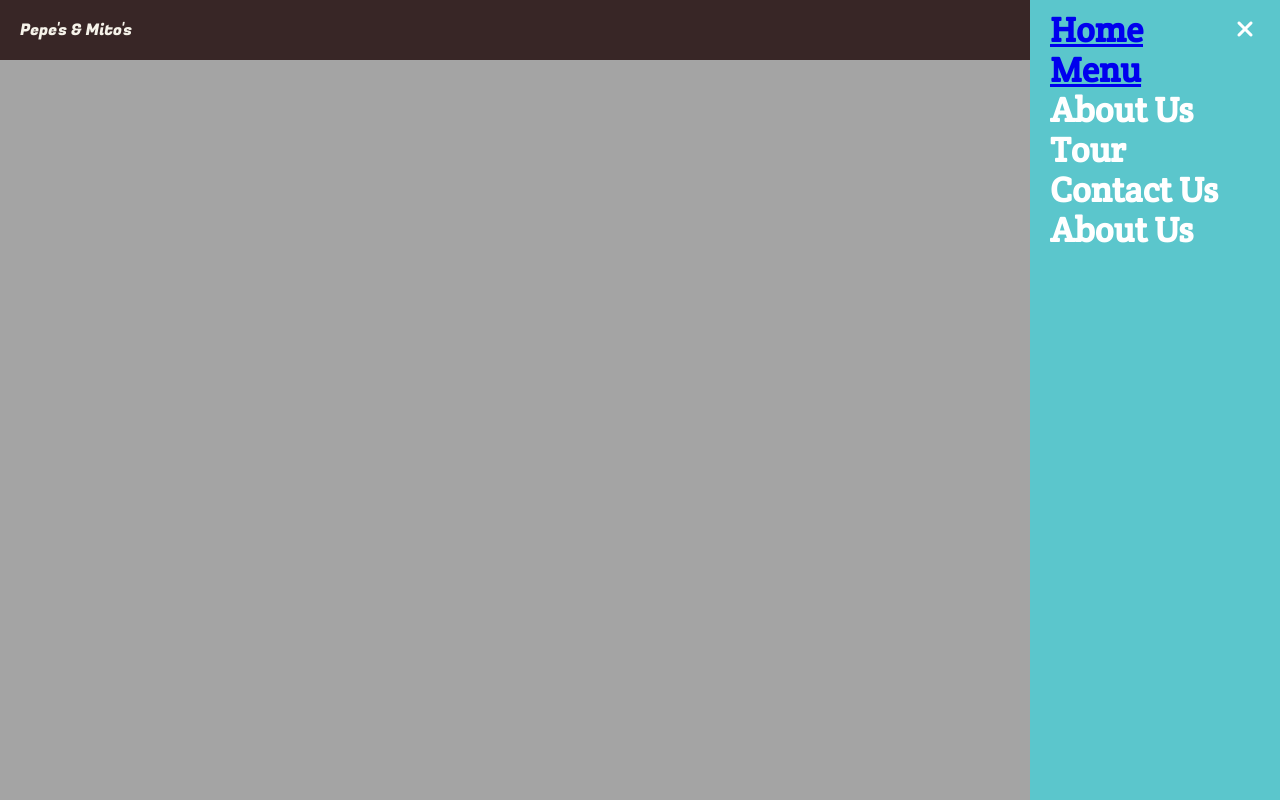
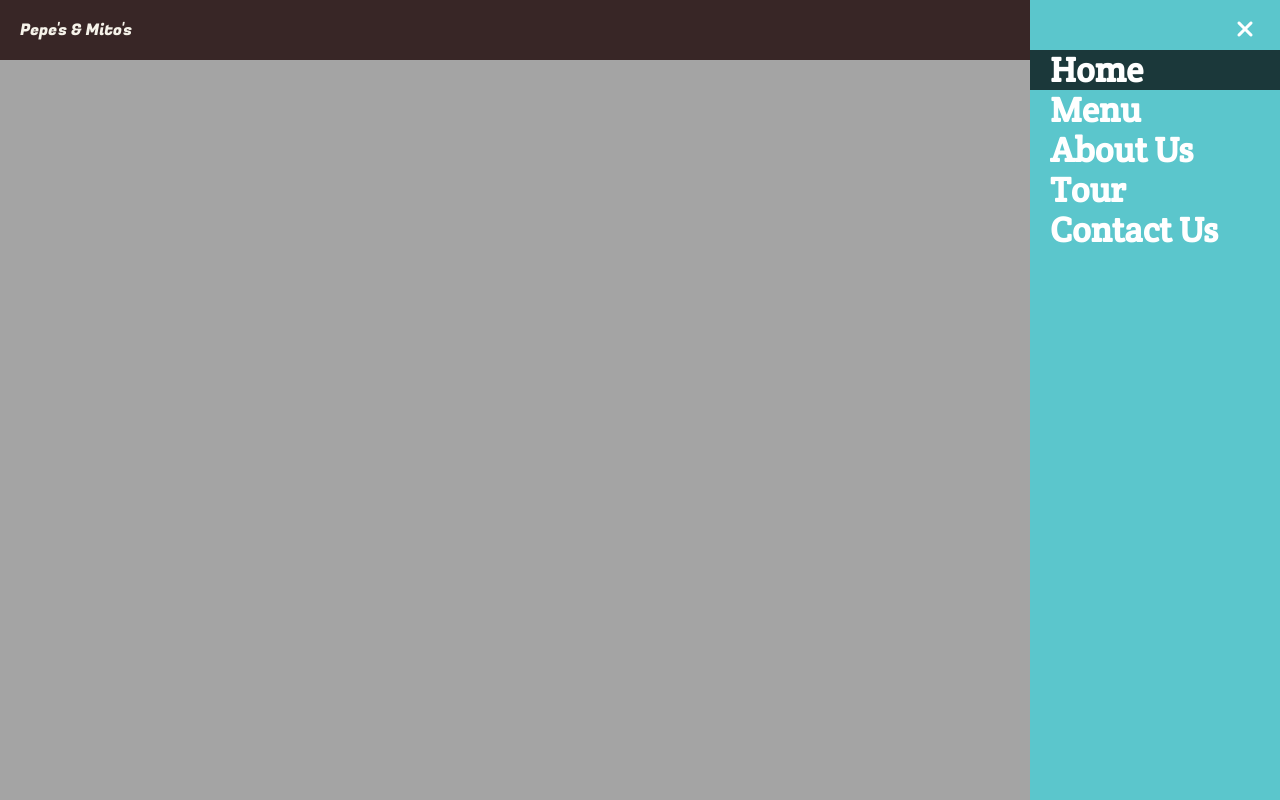
Before and after one commit to marbaez1714/pepes-mitos, a React (Create React App) app: page /contact in a window 1280 px wide. Both pictures are taken after a click on the button 1243 px from the left and 30 px from the top of the page. Built offline with nearby package versions, Linux system fonts and the light colour scheme; a web font is replaced by a local one.

Commit message:
sidesheet animations

```diff
--- a/src/App.js
+++ b/src/App.js
@@ -1,4 +1,4 @@
-import React from "react";
+import React, { useState } from "react";
 import { BrowserRouter as Router, Route, Switch } from "react-router-dom";
 import Header from "./components/Header";
 import LandingPage from "./components/LandingPage";
@@ -6,10 +6,15 @@ import Menu from "./components/menu/Menu";
 import "./App.scss";
 
 function App() {
+  const [sheetOpen, setSheetOpen] = useState(false);
+  const [location, setLocation] = useState("/");
+
+  const toggleSheet = () => setSheetOpen(!sheetOpen);
+
   return (
     <Router>
-      <div className="pm-site">
-        <Header />
+      <Header open={sheetOpen} handleOpen={toggleSheet} location={location} handleChange={setLocation} />
+      <div className={`pm-site ${sheetOpen ? "sheetOpen" : ""}`}>
         <Switch>
           <Route path="/" exact component={LandingPage} />
           <Route path="/menu/" component={Menu} />
--- a/src/App.scss
+++ b/src/App.scss
@@ -8,4 +8,10 @@ html {
   height: 100%;
   width: 100%;
   margin-top: 60px;
+  transform: translatex(0px);
+  transition: all 250ms ease-in;
+
+  &.sheetOpen {
+    transform: translateX(-250px);
+  }
 }
--- a/src/components/Header.js
+++ b/src/components/Header.js
@@ -1,18 +1,22 @@
-import React, { useState } from "react";
+import React from "react";
 import Sidesheet from "./sidesheet/Sidesheet";
 import "./Header.scss";
 
 export default function Header(props) {
-  const [sheetOpen, setSheetOpen] = useState(false);
-  const toggleSheet = () => setSheetOpen(!sheetOpen);
+  const { open, handleOpen, location, handleChange } = props;
 
   return (
-    <header className={`headerContainer ${sheetOpen ? "sheetOpen" : ""}`}>
+    <header className={`headerContainer ${open ? "sheetOpen" : ""}`}>
       <span className="headerTitle">Pepe's & Mito's</span>
-      <button onClick={toggleSheet} className="sidesheetButton">
+      <button onClick={handleOpen} className="sidesheetButton">
         <i class="fas fa-bars" />
       </button>
-      <Sidesheet open={sheetOpen} handleClose={toggleSheet} />
+      <Sidesheet
+        open={open}
+        handleClose={handleOpen}
+        location={location}
+        handleChange={handleChange}
+      />
     </header>
   );
 }
--- a/src/components/sidesheet/Sidesheet.js
+++ b/src/components/sidesheet/Sidesheet.js
@@ -4,7 +4,15 @@ import { Link } from "react-router-dom";
 import "./Sidesheet.scss";
 
 function SideSheetContent(props) {
-  const { open, handleClose } = props;
+  const { open, handleClose, location, handleChange } = props;
+
+  const links = [
+    { path: "/", title: "Home" },
+    { path: "/menu/", title: "Menu" },
+    { path: "/about/", title: "About Us" },
+    { path: "/tour/", title: "Tour" },
+    { path: "/contact/", title: "Contact Us" }
+  ];
 
   return (
     <div className={`overlay ${open ? "open" : ""}`}>
@@ -13,16 +21,16 @@ function SideSheetContent(props) {
           <i class="fas fa-times" />
         </button>
         <ul className="sideOptions">
-          <li>
-            <Link to="/">Home</Link>
-          </li>
-          <li>
-            <Link to="/menu/">Menu</Link>
-          </li>
-          <li>About Us</li>
-          <li>Tour</li>
-          <li>Contact Us</li>
-          <li>About Us</li>
+          {links.map(link => (
+            <li
+              key={link.path + link.title}
+              className={`sheetLink ${location === link.path ? "current" : ""}`}
+            >
+              <Link to={link.path} onClick={() => handleChange(link.path)}>
+                {link.title}
+              </Link>
+            </li>
+          ))}
         </ul>
       </div>
     </div>
--- a/src/components/sidesheet/Sidesheet.scss
+++ b/src/components/sidesheet/Sidesheet.scss
@@ -43,7 +43,7 @@
     }
     .sideOptions {
       font-family: Crete Round;
-      margin-top: 10px;
+      margin-top: 50px;
       padding-left: 0px;
       font-size: 35px;
       list-style: none;
@@ -51,7 +51,11 @@
       li {
         padding-left: 20px;
         line-height: 40px;
-        &:hover {
+        a {
+          text-decoration: none;
+          color: white;
+        }
+        &.current {
           background: #1b383a;
         }
       }
```
